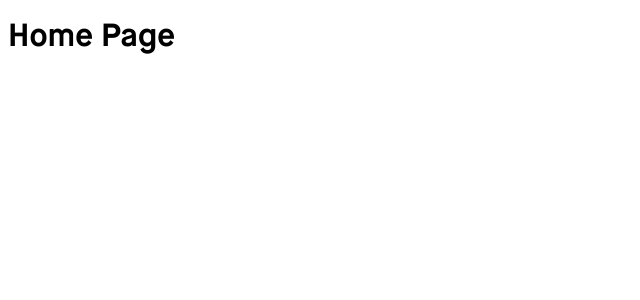
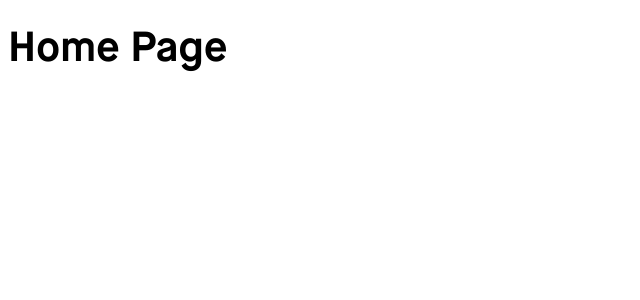
Before and after one commit to neilspurgeon/portfolio-react, a React app: page / in a window 1280 px wide. Shown: the top 300 px of the page, without its empty margins (0-640 px from the left). Built offline with nearby package versions, Linux system fonts and the light colour scheme.

Commit message:
styled fonts

```diff
--- a/src/index.css
+++ b/src/index.css
@@ -23,4 +23,49 @@
 }
 
 * { box-sizing: border-box; }
-body { font-family: 'maison neue' }
+
+/*62.5% * 16px = 10px base font size*/
+html { font-size: 62.5%; }
+
+body {
+  font-size: 1.6rem;
+  font-family: "maison neue", sans-serif;
+  font-weight: 300;
+  color: #000;
+
+  /*@media screen and (max-width: 480px) {
+    font-size: 1.4rem;
+  }*/
+}
+
+h1,
+.h1 {
+  font-size: 3.2rem;
+  @media screen and (min-width: 768px) {
+    font-size: 4.2rem;
+  }
+}
+
+h2,
+.h2 {
+  font-size: 2.2rem;
+  @media screen and (min-width: 768px) {
+    font-size: 3.2rem;
+  }
+}
+
+h3,
+.h3 {
+  font-size: 1.6rem;
+  @media screen and (min-width: 768px) {
+    font-size: 3.2rem;
+  }
+}
+
+p,
+.p {
+  font-size: 1.4rem;
+  @media screen and (min-width: 768px) {
+    font-size: 1.6rem;
+  }
+}
```
